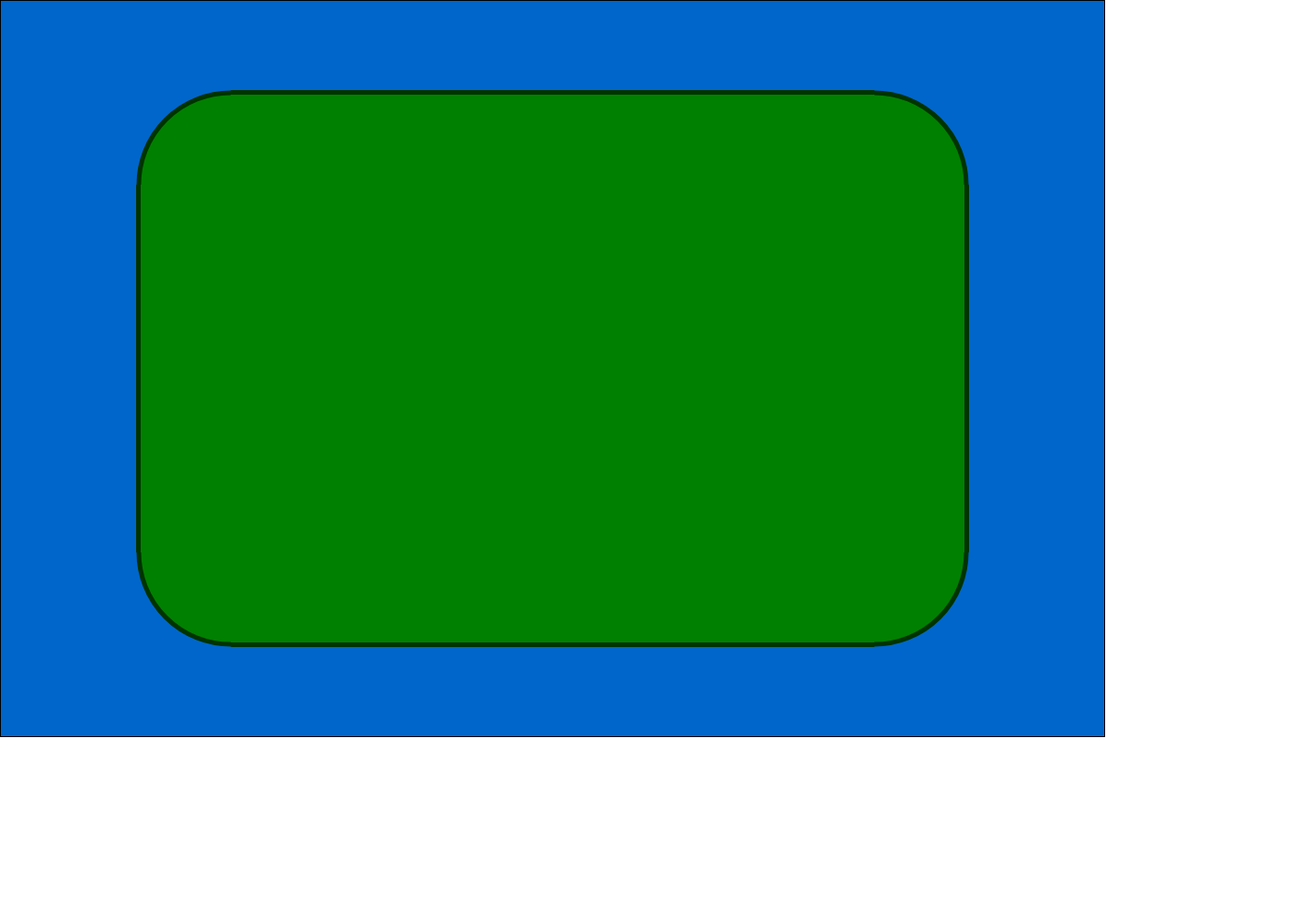
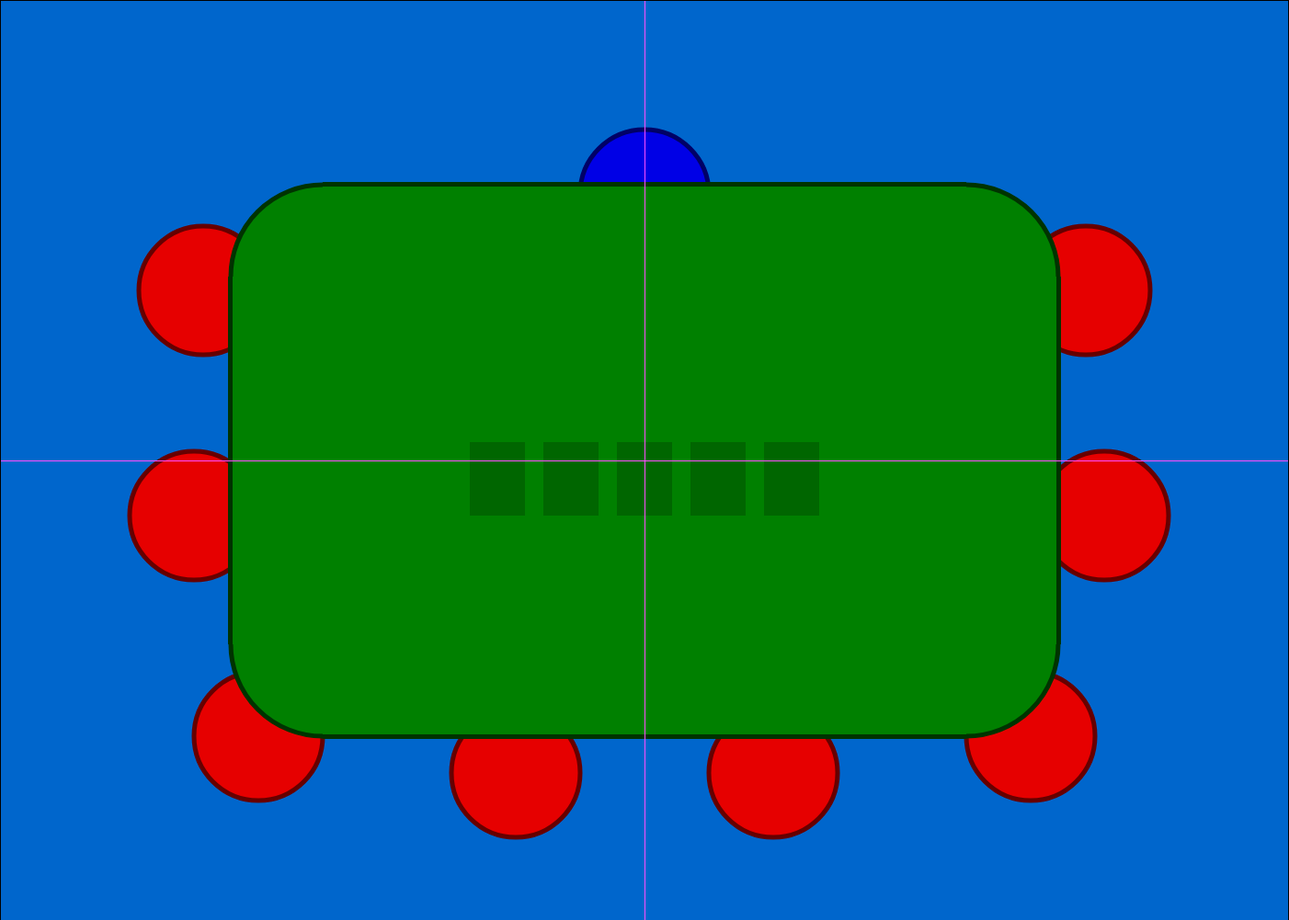
Before and after one commit to CameronC17/pokerjs, a plain HTML site: page client/index.html in a window 1280 px wide. Shown: the top 1001 px of the page at 92% size, 1402 px wide, since content can reach past the window. Before the commit the page ends 805 px from the top, so only its background shows below. Drawn offline with nearby package versions, Linux system fonts and the light colour scheme.

Commit message:
basic table layout done

```diff
--- a/client/index.html
+++ b/client/index.html
@@ -10,6 +10,6 @@
     <script src="js/game.js"></script>
   </head>
   <body>
-    <canvas id="pcanvas"  width="1200" height="800"></canvas>
+    <canvas id="pcanvas"  width="1400" height="1000"></canvas>
   </body>
 </html>
--- a/client/js/game.js
+++ b/client/js/game.js
@@ -5,6 +5,10 @@ window.onload = function() {
 var animFrame = window.requestAnimationFrame || window.webkitRequestAnimationFrame || window.mozRequestAnimationFrame    || window.oRequestAnimationFrame      || window.msRequestAnimationFrame     || null ;
 
 window.addEventListener('mousedown', saveMouse, false);
+
+//Table local variables
+var tableX = 350,
+    tableY = 300;
 
 //Creating instances of canvas and the canvas' 2d drawing
 var c = document.getElementById("pcanvas");
@@ -16,7 +20,16 @@ function mainLoop() {
 
 function drawStationary() {
   drawBackground();
-  drawTable(250, 200, "green", "#003300");
+  drawSeats(tableX, tableY);
+  drawTable(tableX, tableY, "green", "#003300");
+  drawTableMarkings(tableX, tableY);
+  drawTestMarkers(tableX, tableY);
+}
+
+function drawTestMarkers() {
+  ctx.fillStyle="#ff4dff";
+  ctx.fillRect(c.width/2, 0, 1, c.height);
+  ctx.fillRect(0, c.height/2, c.width, 1);
 }
 
 function drawBackground() {
@@ -24,12 +37,29 @@ function drawBackground() {
   ctx.fillRect(0, 0, c.width, c.height);
 }
 
+function drawSeats(tX, tY) {
+  //dealers seat
+  //drawCircle(tX + 360, tY - 90, 70, "#0000e6", "#000066");
+  drawCircle(c.width/2, tY - 90, 70, "#0000e6", "#000066");
+
+  //player seats
+  drawCircle(tX - 130, tY + 15, 70, "#e60000", "#660000");
+  drawCircle(tX - 140, tY + 260, 70, "#e60000", "#660000");
+  drawCircle(tX - 70, tY + 500, 70, "#e60000", "#660000");
+  drawCircle(tX + 210, tY + 540, 70, "#e60000", "#660000");
+  drawCircle(tX + 490, tY + 540, 70, "#e60000", "#660000");
+  drawCircle(tX + 770, tY + 500, 70, "#e60000", "#660000");
+  drawCircle(tX + 850, tY + 260, 70, "#e60000", "#660000");
+  drawCircle(tX + 830, tY + 15, 70, "#e60000", "#660000");
+
+}
+
 function drawTable(x, y, insideColour, outsideColour) {
   //4 corner circles
-  drawCircle(250, 200, 100, "green", "#003300");
-  drawCircle(950, 200, 100, "green", "#003300");
-  drawCircle(250, 600, 100, "green", "#003300");
-  drawCircle(950, 600, 100, "green", "#003300");
+  drawCircle(x, y, 100, "green", "#003300");
+  drawCircle(x + 700, y, 100, "green", "#003300");
+  drawCircle(x, y + 400, 100, "green", "#003300");
+  drawCircle(x + 700, y + 400, 100, "green", "#003300");
 
   //outside lines
   ctx.fillStyle = outsideColour;
@@ -40,20 +70,30 @@ function drawTable(x, y, insideColour, outsideColour) {
 
   //bulk of the green to cover the table
   ctx.fillStyle="green";
-  ctx.fillRect(152, 200, 896, 400);
-  ctx.fillRect(250, 102, 700, 596);
-
+  ctx.fillRect(x - 98, y, 896, 400);
+  ctx.fillRect(x, y - 98, 700, 596);
 
 }
 
 function drawCircle(x, y, rad, colour, lColour) {
+  ctx.strokeStyle = lColour;
   ctx.beginPath();
   ctx.arc(x, y, rad, 0, 2 * Math.PI, false);
   ctx.fillStyle = colour;
   ctx.fill();
   ctx.lineWidth = 5;
-  ctx.strokeStyle = lColour;
   ctx.stroke();
+  ctx.closePath();
+}
+
+function drawTableMarkings(tX, tY) {
+  //5 slots for the river
+  ctx.fillStyle="#006600";
+  ctx.fillRect(tX + 160, tY + 180, 60, 80);
+  ctx.fillRect(tX + 240, tY + 180, 60, 80);
+  ctx.fillRect(tX + 320, tY + 180, 60, 80);
+  ctx.fillRect(tX + 400, tY + 180, 60, 80);
+  ctx.fillRect(tX + 480, tY + 180, 60, 80);
 }
 
 //This loops the animation frames for animation!!!!
```
